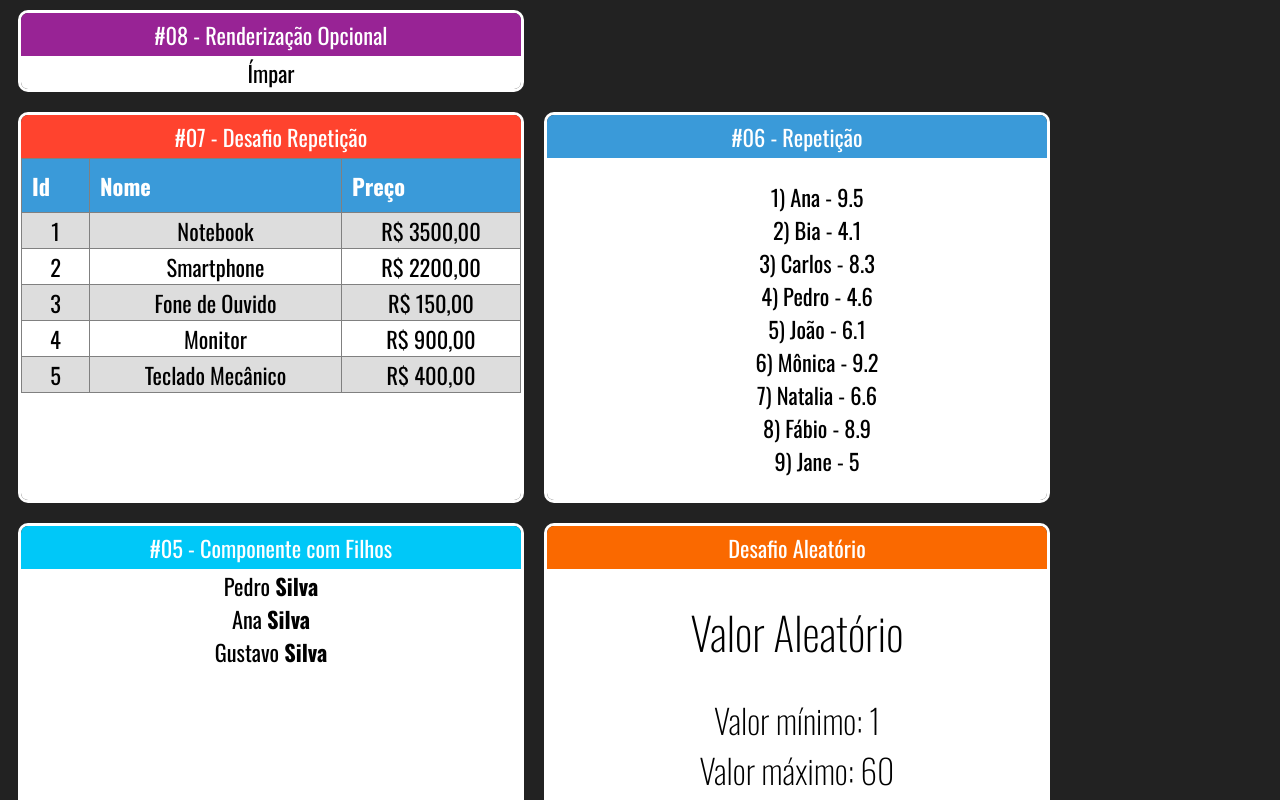
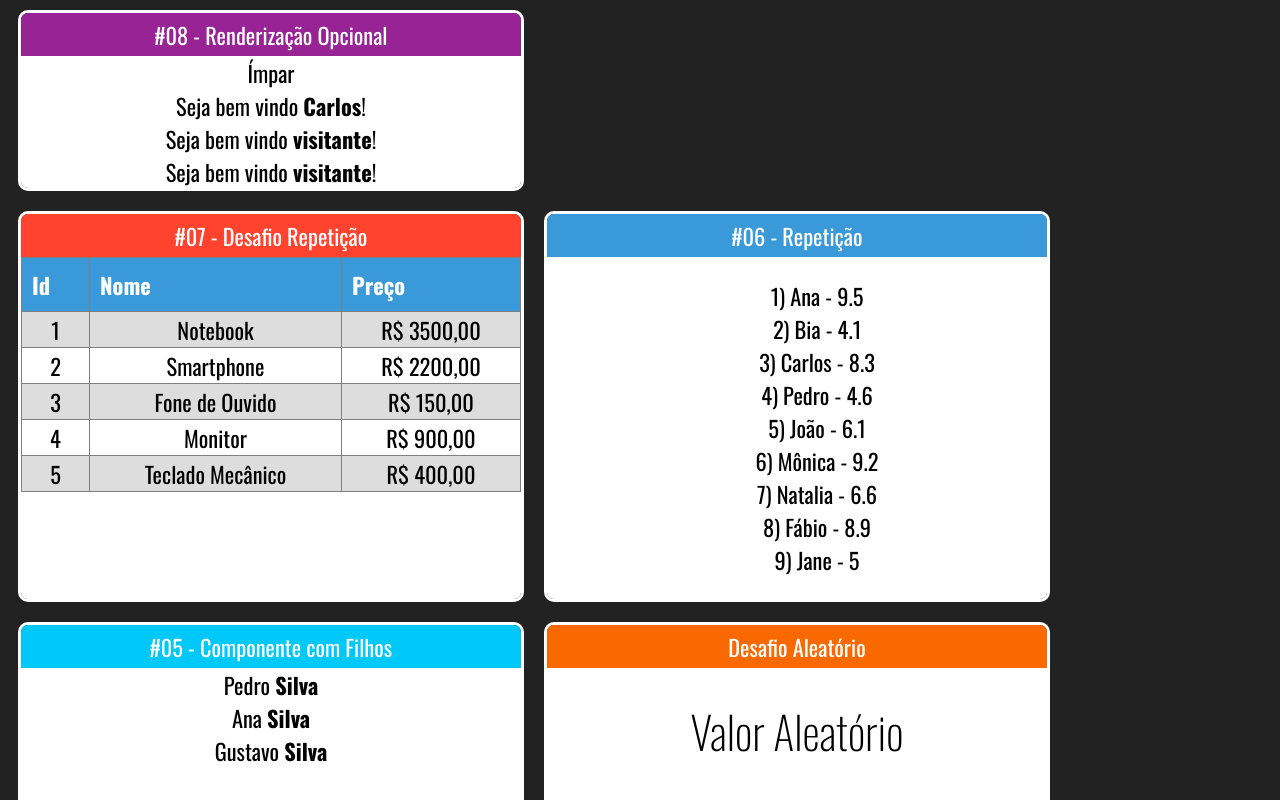
Before and after one commit to Homura-san/fundamentos-react, a React (Create React App) app: page / in a window 1280 px wide. Shown: the top 800 px of the page. Built offline with nearby package versions, Linux system fonts and the light colour scheme.

Commit message:
Renderização Condicional #1 e #2

```diff
--- a/src/App.jsx
+++ b/src/App.jsx
@@ -9,6 +9,7 @@
 import ListaAlunos from "./components/repeticao/ListaAlunos";
 import TabelaProduto from "./components/repeticao/TabelaProduto";
 import ParOuImpar from "./components/condicional/ParOuImpar";
+import UsuarioInfo from "./components/condicional/UsuarioInfo";
 
 // Sintaxe de função mais reduzida possível
 
@@ -16,6 +17,9 @@
     <div className="App">
         <Card titulo="#08 - Renderização Opcional" color="#982395">
                 <ParOuImpar numero={21} />
+                <UsuarioInfo usuario={{ nome: 'Carlos' }} />
+                <UsuarioInfo usuario={{}} />
+                <UsuarioInfo usuario={{ email: 'carl@email.com' }} />
             </Card>
 
         <div className="Cards">
--- /dev/null
+++ b/src/components/condicional/If.js
@@ -0,0 +1,15 @@
+/*
+    <if test={aluno.nota >= 7}>
+        <span>...</span>
+        <span>...</span>
+        <span>...</span>
+    </if>
+*/
+
+export default props => {
+    if (props.test) {
+        return props.children
+    } else {
+        return false
+    }
+}
--- /dev/null
+++ b/src/components/condicional/UsuarioInfo.jsx
@@ -0,0 +1,17 @@
+import React from "react";
+import If from "./If";
+
+export default props => {
+    const usuario = props.usuario || {}
+    return (
+        <div>
+            <If test={usuario && usuario.nome}>
+                Seja bem vindo <strong>{props.usuario.nome}</strong>!
+            </If>
+
+            <If test={!usuario || !usuario.nome}>
+                Seja bem vindo <strong>visitante</strong>!
+            </If>
+        </div>
+    )
+}
```
Also changed, not shown: src/components/condicional/ParOuImpar.jsx (line endings or trailing spaces).
